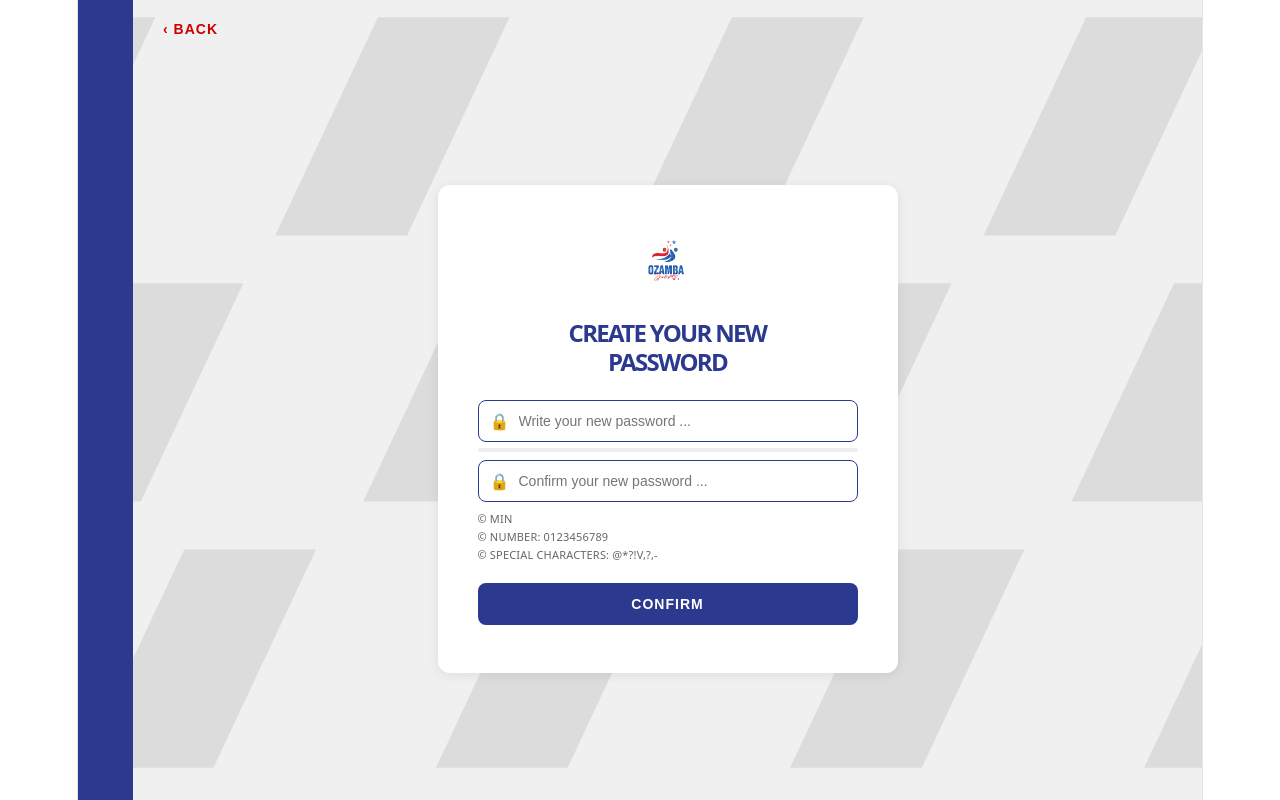
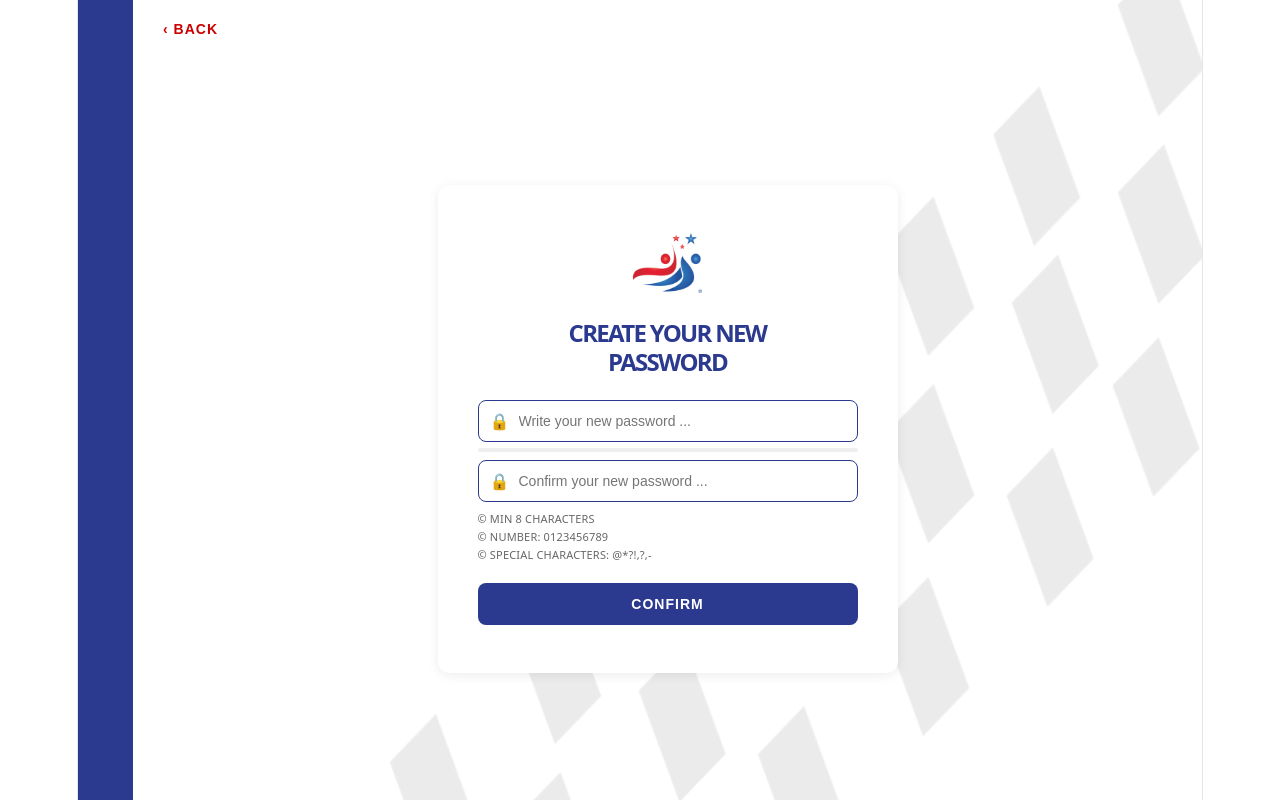
Before and after one commit to Isabel64450/Ozamba, a React (Vite) app in the folder frontend/: page /reset-password in a window 1280 px wide. Built offline with nearby package versions, Linux system fonts and the light colour scheme.

Commit message:
fix: correction design ForgotPassword et ResetPassword

```diff
--- a/frontend/src/pages/ForgotPassword.tsx
+++ b/frontend/src/pages/ForgotPassword.tsx
@@ -61,52 +61,31 @@ export default function ForgotPassword() {
     return (
       <div style={pageStyle}>
         <div style={sidebarStyle} />
-        <div
-          style={{
-            ...mainStyle,
-            alignItems: "center",
-            justifyContent: "center",
-          }}
-        >
-          <div style={cardStyle}>
-            <img
-              src="/ozamba-logo.png"
-              alt="Ozamba"
-              style={{ height: "60px", marginBottom: "20px" }}
-            />
-            <h1
-              style={{
-                color: "#2B3A8F",
-                fontSize: "26px",
-                fontWeight: 800,
-                margin: "0 0 16px",
-                lineHeight: 1.2,
-              }}
-            >
-              EMAIL SENT !
+        <div style={{ ...mainStyle, alignItems: "center", justifyContent: "center" }}>
+          <img
+            src="/frameFond.png"
+            alt=""
+            style={{
+              position: "absolute",
+              top: "-10%",
+              right: "-25%",
+              height: "170vh",
+              width: "auto",
+              maxWidth: "none",
+              pointerEvents: "none",
+              zIndex: 0,
+            }}
+          />
+          <div style={{ ...cardStyle, position: "relative", zIndex: 1 }}>
+            <img src="/ozamba-logo.png" alt="Ozamba" style={{ height: "60px", marginBottom: "20px" }} />
+            <h1 style={{ color: "#2B3A8F", fontSize: "26px", fontWeight: 800, margin: "0 0 16px", lineHeight: 1.2 }}>
+              FORGOT YOUR
+              <br />
+              PASSWORD?
             </h1>
-            <p
-              style={{ color: "#CC0000", fontSize: "14px", margin: "0 0 24px" }}
-            >
-              Si cette adresse existe, un lien de réinitialisation a été envoyé.
+            <p style={{ color: "#CC0000", fontSize: "14px", margin: 0 }}>
+              Email sent !
             </p>
-            <button
-              onClick={() => navigate("/login")}
-              style={{
-                width: "100%",
-                background: "#2B3A8F",
-                color: "white",
-                border: "none",
-                borderRadius: "8px",
-                padding: "13px",
-                fontSize: "14px",
-                fontWeight: 700,
-                cursor: "pointer",
-                letterSpacing: "1px",
-              }}
-            >
-              RETOUR À LA CONNEXION
-            </button>
           </div>
         </div>
       </div>
@@ -120,7 +99,7 @@ export default function ForgotPassword() {
 
       {/* Contenu principal avec pattern en fond */}
       <div style={mainStyle}>
-        {/* Pattern uniquement sur la droite */}
+
         <img
           src="/frameFond.png"
           alt=""
@@ -158,43 +137,20 @@ export default function ForgotPassword() {
         </div>
 
         {/* Carte formulaire centrée */}
-        <div
-          style={{
-            flex: 1,
-            display: "flex",
-            alignItems: "center",
-            justifyContent: "center",
-            position: "relative",
-            zIndex: 1,
-          }}
-        >
+        <div style={{ flex: 1, display: "flex", alignItems: "center", justifyContent: "center", position: "relative", zIndex: 1 }}>
           <div style={cardStyle}>
             {/* Logo */}
-            <img
-              src="/ozamba-logo.png"
-              alt="Ozamba"
-              style={{ height: "60px", marginBottom: "20px" }}
-            />
+            <img src="/ozamba-logo.png" alt="Ozamba" style={{ height: "60px", marginBottom: "20px" }} />
 
             {/* Titre */}
-            <h1
-              style={{
-                color: "#2B3A8F",
-                fontSize: "26px",
-                fontWeight: 800,
-                margin: "0 0 16px",
-                lineHeight: 1.2,
-              }}
-            >
+            <h1 style={{ color: "#2B3A8F", fontSize: "26px", fontWeight: 800, margin: "0 0 16px", lineHeight: 1.2 }}>
               FORGOT YOUR
               <br />
               PASSWORD?
             </h1>
 
             {/* Sous-titre */}
-            <p
-              style={{ color: "#CC0000", fontSize: "14px", margin: "0 0 24px" }}
-            >
+            <p style={{ color: "#CC0000", fontSize: "14px", margin: "0 0 24px" }}>
               Confirm your email and we'll send the instructions
             </p>
 
@@ -231,14 +187,7 @@ export default function ForgotPassword() {
                 />
               </div>
               {emailError && (
-                <p
-                  style={{
-                    color: "#CC0000",
-                    fontSize: "13px",
-                    margin: "0 0 12px",
-                    textAlign: "left",
-                  }}
-                >
+                <p style={{ color: "#CC0000", fontSize: "13px", margin: "0 0 12px", textAlign: "left" }}>
                   {emailError}
                 </p>
               )}
--- a/frontend/src/pages/ResetPassword.tsx
+++ b/frontend/src/pages/ResetPassword.tsx
@@ -11,22 +11,22 @@ export default function ResetPassword() {
   const [searchParams] = useSearchParams();
   const token = searchParams.get("token");
 
-  const handleSubmit = async (e: React.FormEvent) => {
+  const handleSubmit = async (e: React.BaseSyntheticEvent) => {
     e.preventDefault();
     let hasError = false;
 
     if (!password.trim()) {
-      setPasswordError("Veuillez renseigner un mot de passe.");
+      setPasswordError("Please enter a password.");
       hasError = true;
     } else {
       setPasswordError("");
     }
 
     if (!confirm.trim()) {
-      setConfirmError("Veuillez confirmer votre mot de passe.");
+      setConfirmError("Please confirm your password.");
       hasError = true;
     } else if (password !== confirm) {
-      setConfirmError("Les mots de passe ne correspondent pas.");
+      setConfirmError("Passwords do not match.");
       hasError = true;
     } else {
       setConfirmError("");
@@ -44,34 +44,78 @@ export default function ResetPassword() {
     setTimeout(() => navigate("/login"), 2000);
   };
 
+  const pageStyle: React.CSSProperties = {
+    display: "flex",
+    minHeight: "100vh",
+  };
+
+  const sidebarStyle: React.CSSProperties = {
+    width: "55px",
+    background: "#2B3A8F",
+    minHeight: "100vh",
+    flexShrink: 0,
+  };
+
+  const mainStyle: React.CSSProperties = {
+    flex: 1,
+    display: "flex",
+    flexDirection: "column",
+    background: "white",
+    position: "relative",
+    overflow: "hidden",
+  };
+
+  const cardStyle: React.CSSProperties = {
+    background: "white",
+    borderRadius: "12px",
+    padding: "48px 40px",
+    width: "100%",
+    maxWidth: "380px",
+    textAlign: "center",
+    boxShadow: "0 2px 12px rgba(0,0,0,0.08)",
+  };
+
   if (success) {
     return (
-      <div className="auth-container">
-        <h1>Mot de passe modifié ✓</h1>
-        <p>Redirection vers la connexion...</p>
+      <div style={pageStyle}>
+        <div style={sidebarStyle} />
+        <div style={{ ...mainStyle, alignItems: "center", justifyContent: "center" }}>
+          <div style={cardStyle}>
+            <img src="/ozamba-logo.png" alt="Ozamba" style={{ height: "60px", marginBottom: "20px" }} />
+            <h1 style={{ color: "#2B3A8F", fontSize: "26px", fontWeight: 800, margin: "0 0 16px", lineHeight: 1.2 }}>
+              PASSWORD UPDATED !
+            </h1>
+            <p style={{ color: "#CC0000", fontSize: "14px", margin: "0 0 24px" }}>
+              Redirecting to login...
+            </p>
+          </div>
+        </div>
       </div>
     );
   }
 
   return (
-    <div style={{ display: "flex", minHeight: "100vh" }}>
-      <div
-        style={{
-          width: "55px",
-          background: "#2B3A8F",
-          minHeight: "100vh",
-          flexShrink: 0,
-        }}
-      />
-      <div
-        style={{
-          flex: 1,
-          display: "flex",
-          flexDirection: "column",
-          background: "#f0f0f0 url('/bg-pattern.svg') no-repeat center / cover",
-        }}
-      >
-        <div style={{ padding: "20px 24px" }}>
+    <div style={pageStyle}>
+      <div style={sidebarStyle} />
+
+      <div style={mainStyle}>
+        <img
+          src="/frameFond.png"
+          alt=""
+          style={{
+            position: "absolute",
+            top: "-10%",
+            right: "-25%",
+            height: "170vh",
+            width: "auto",
+            maxWidth: "none",
+            pointerEvents: "none",
+            zIndex: 0,
+          }}
+        />
+
+        {/* Bouton BACK */}
+        <div style={{ padding: "20px 24px", position: "relative", zIndex: 1 }}>
           <button
             onClick={() => navigate("/login")}
             style={{
@@ -91,39 +135,12 @@ export default function ResetPassword() {
           </button>
         </div>
 
-        <div
-          style={{
-            flex: 1,
-            display: "flex",
-            alignItems: "center",
-            justifyContent: "center",
-          }}
-        >
-          <div
-            style={{
-              background: "white",
-              borderRadius: "12px",
-              padding: "48px 40px",
-              width: "100%",
-              maxWidth: "380px",
-              textAlign: "center",
-              boxShadow: "0 2px 12px rgba(0,0,0,0.08)",
-            }}
-          >
-            <img
-              src="/ozamba-logo.png"
-              alt="Ozamba"
-              style={{ height: "60px", marginBottom: "20px" }}
-            />
-            <h1
-              style={{
-                color: "#2B3A8F",
-                fontSize: "24px",
-                fontWeight: 800,
-                margin: "0 0 24px",
-                lineHeight: 1.2,
-              }}
-            >
+        {/* Carte formulaire centrée */}
+        <div style={{ flex: 1, display: "flex", alignItems: "center", justifyContent: "center", position: "relative", zIndex: 1 }}>
+          <div style={cardStyle}>
+            <img src="/ozamba-logo.png" alt="Ozamba" style={{ height: "60px", marginBottom: "20px" }} />
+
+            <h1 style={{ color: "#2B3A8F", fontSize: "24px", fontWeight: 800, margin: "0 0 24px", lineHeight: 1.2 }}>
               CREATE YOUR NEW
               <br />
               PASSWORD
@@ -133,15 +150,7 @@ export default function ResetPassword() {
               {/* Champ nouveau mot de passe */}
               <div style={{ marginBottom: "8px" }}>
                 <div style={{ position: "relative" }}>
-                  <span
-                    style={{
-                      position: "absolute",
-                      left: "12px",
-                      top: "50%",
-                      transform: "translateY(-50%)",
-                      fontSize: "16px",
-                    }}
-                  >
+                  <span style={{ position: "absolute", left: "12px", top: "50%", transform: "translateY(-50%)", fontSize: "16px" }}>
                     🔒
                   </span>
                   <input
@@ -157,58 +166,27 @@ export default function ResetPassword() {
                       fontSize: "14px",
                       outline: "none",
                       boxSizing: "border-box",
+                      color: "#333",
                     }}
                   />
                 </div>
                 {/* Barre de force du mot de passe */}
-                <div
-                  style={{
-                    height: "4px",
-                    background: "#eee",
-                    borderRadius: "2px",
-                    margin: "6px 0",
-                  }}
-                >
+                <div style={{ height: "4px", background: "#eee", borderRadius: "2px", margin: "6px 0" }}>
                   <div
                     style={{
                       height: "100%",
-                      width:
-                        password.length > 8
-                          ? "66%"
-                          : password.length > 4
-                            ? "33%"
-                            : password.length > 0
-                              ? "15%"
-                              : "0",
+                      width: password.length > 8 ? "66%" : password.length > 4 ? "33%" : password.length > 0 ? "15%" : "0",
                       background: password.length > 8 ? "#22c55e" : "#CC0000",
                       borderRadius: "2px",
                       transition: "width 0.3s",
                     }}
                   />
                 </div>
-                <p
-                  style={{
-                    fontSize: "11px",
-                    color: "#CC0000",
-                    textAlign: "right",
-                    margin: "0 0 4px",
-                  }}
-                >
-                  {password.length > 8
-                    ? "GOOD"
-                    : password.length > 0
-                      ? "POOR"
-                      : ""}
+                <p style={{ fontSize: "11px", color: "#CC0000", textAlign: "right", margin: "0 0 4px" }}>
+                  {password.length > 8 ? "GOOD" : password.length > 0 ? "POOR" : ""}
                 </p>
                 {passwordError && (
-                  <p
-                    style={{
-                      color: "#CC0000",
-                      fontSize: "13px",
-                      margin: "0 0 8px",
-                      textAlign: "left",
-                    }}
-                  >
+                  <p style={{ color: "#CC0000", fontSize: "13px", margin: "0 0 8px", textAlign: "left" }}>
                     {passwordError}
                   </p>
                 )}
@@ -217,15 +195,7 @@ export default function ResetPassword() {
               {/* Champ confirmation */}
               <div style={{ marginBottom: "8px" }}>
                 <div style={{ position: "relative" }}>
-                  <span
-                    style={{
-                      position: "absolute",
-                      left: "12px",
-                      top: "50%",
-                      transform: "translateY(-50%)",
-                      fontSize: "16px",
-                    }}
-                  >
+                  <span style={{ position: "absolute", left: "12px", top: "50%", transform: "translateY(-50%)", fontSize: "16px" }}>
                     🔒
                   </span>
                   <input
@@ -241,51 +211,28 @@ export default function ResetPassword() {
                       fontSize: "14px",
                       outline: "none",
                       boxSizing: "border-box",
+                      color: "#333",
                     }}
                   />
                   {confirm && confirm === password && (
-                    <span
-                      style={{
-                        position: "absolute",
-                        right: "12px",
-                        top: "50%",
-                        transform: "translateY(-50%)",
-                        color: "#22c55e",
-                        fontSize: "16px",
-                      }}
-                    >
+                    <span style={{ position: "absolute", right: "12px", top: "50%", transform: "translateY(-50%)", color: "#22c55e", fontSize: "16px" }}>
                       ✓
                     </span>
                   )}
                 </div>
                 {confirmError && (
-                  <p
-                    style={{
-                      color: "#CC0000",
-                      fontSize: "13px",
-                      margin: "4px 0 0",
-                      textAlign: "left",
-                    }}
-                  >
+                  <p style={{ color: "#CC0000", fontSize: "13px", margin: "4px 0 0", textAlign: "left" }}>
                     {confirmError}
                   </p>
                 )}
               </div>
 
               {/* Règles mot de passe */}
-              <p
-                style={{
-                  fontSize: "11px",
-                  color: "#666",
-                  textAlign: "left",
-                  margin: "4px 0 20px",
-                  lineHeight: 1.6,
-                }}
-              >
-                © MIN
+              <p style={{ fontSize: "11px", color: "#666", textAlign: "left", margin: "4px 0 20px", lineHeight: 1.6 }}>
+                © MIN 8 CHARACTERS
                 <br />
                 © NUMBER: 0123456789
-                <br />© SPECIAL CHARACTERS: @*?!V,?,-
+                <br />© SPECIAL CHARACTERS: @*?!,?,-
               </p>
 
               <button
```
Also changed, not shown: frontend/public/ozamba-logo.png, 1 other file (tests, documents, lock files or other folders).
